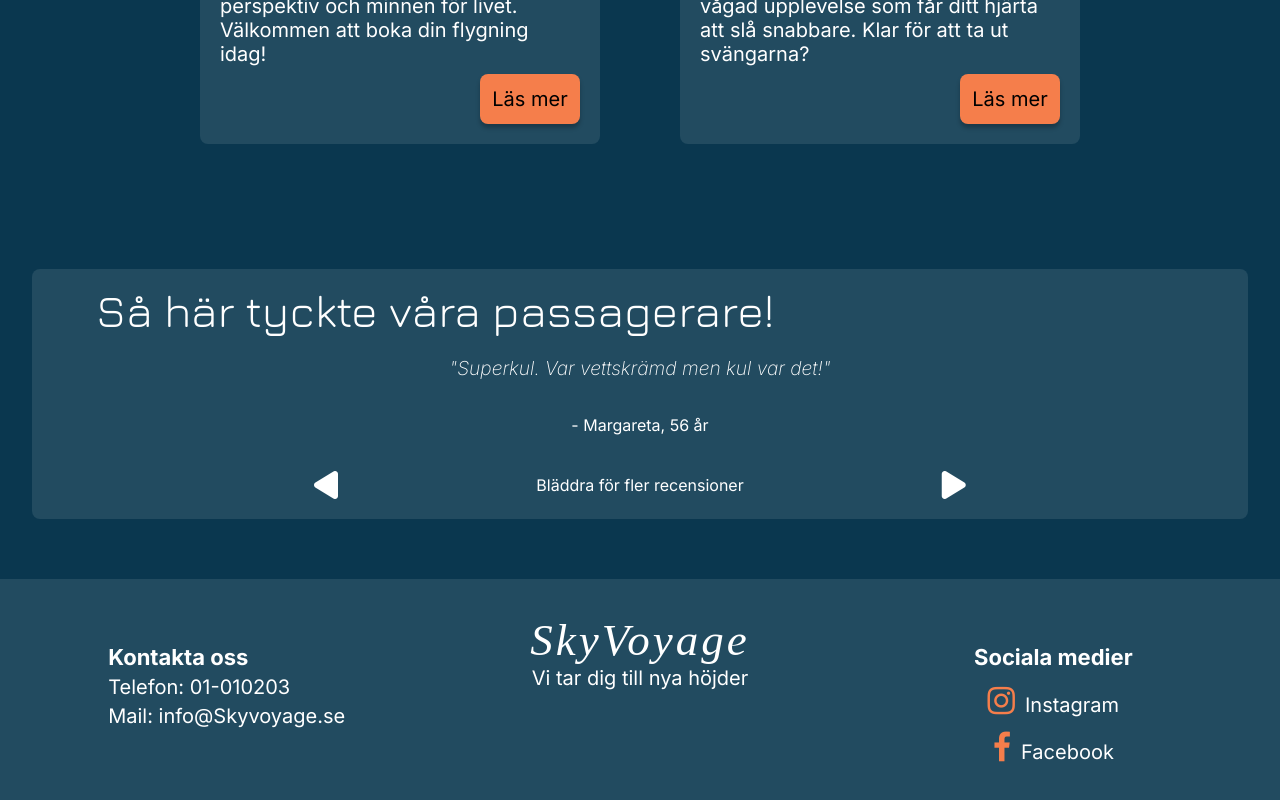
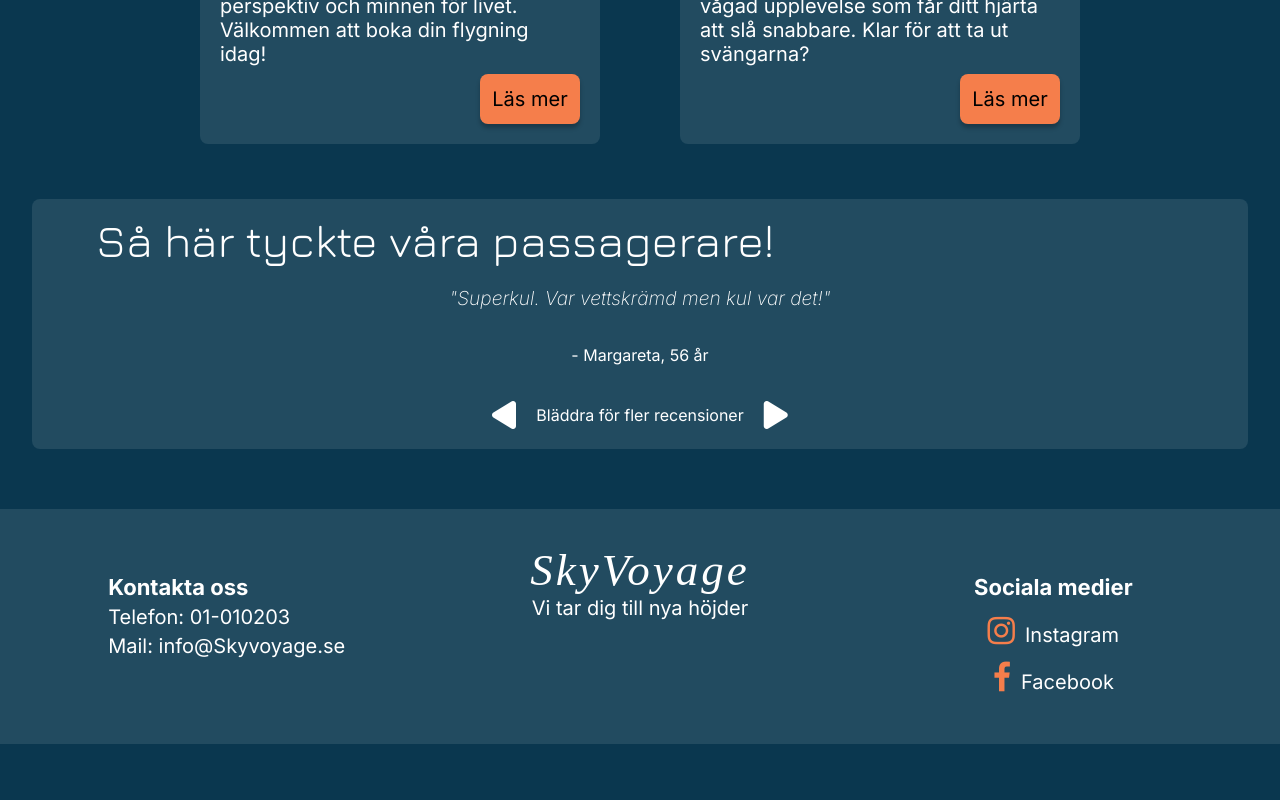
Before and after one commit to ellinorjohansson/SkyVoyage-Glantan, a Vue app: page / in a window 1280 px wide. Shown: the part 1594-2394 px from the top of the page. After the commit the page ends 2338 px from the top, so only its background shows below. Built offline with nearby package versions, Linux system fonts and the light colour scheme; a web font is replaced by a local one.

Commit message:
💄 (style): move arrows on tablet & desktop
now there is less space between the arrows and text in the middle, to make it easier to understand

```diff
--- a/src/component/ReviewCarousel.vue
+++ b/src/component/ReviewCarousel.vue
@@ -125,6 +125,11 @@ const previousReview = () => {
                 width: 100%;
             }
         }
+
+        .arrow-container {
+            justify-content: center;
+            gap: 20px;
+        }
     }
 
 }
@@ -132,16 +137,11 @@ const previousReview = () => {
 //desktop
 @media screen and (min-width: 1024px) {
     .review-section {
-        margin-top: 90px;
+        margin-top: 20px;
         margin-bottom: 60px;
 
         .review-header {
             font-size: $desktop-font-size-heading2;
-        }
-
-        .arrow-container {
-            display: flex;
-            justify-content: space-evenly;
         }
     }
 
```
